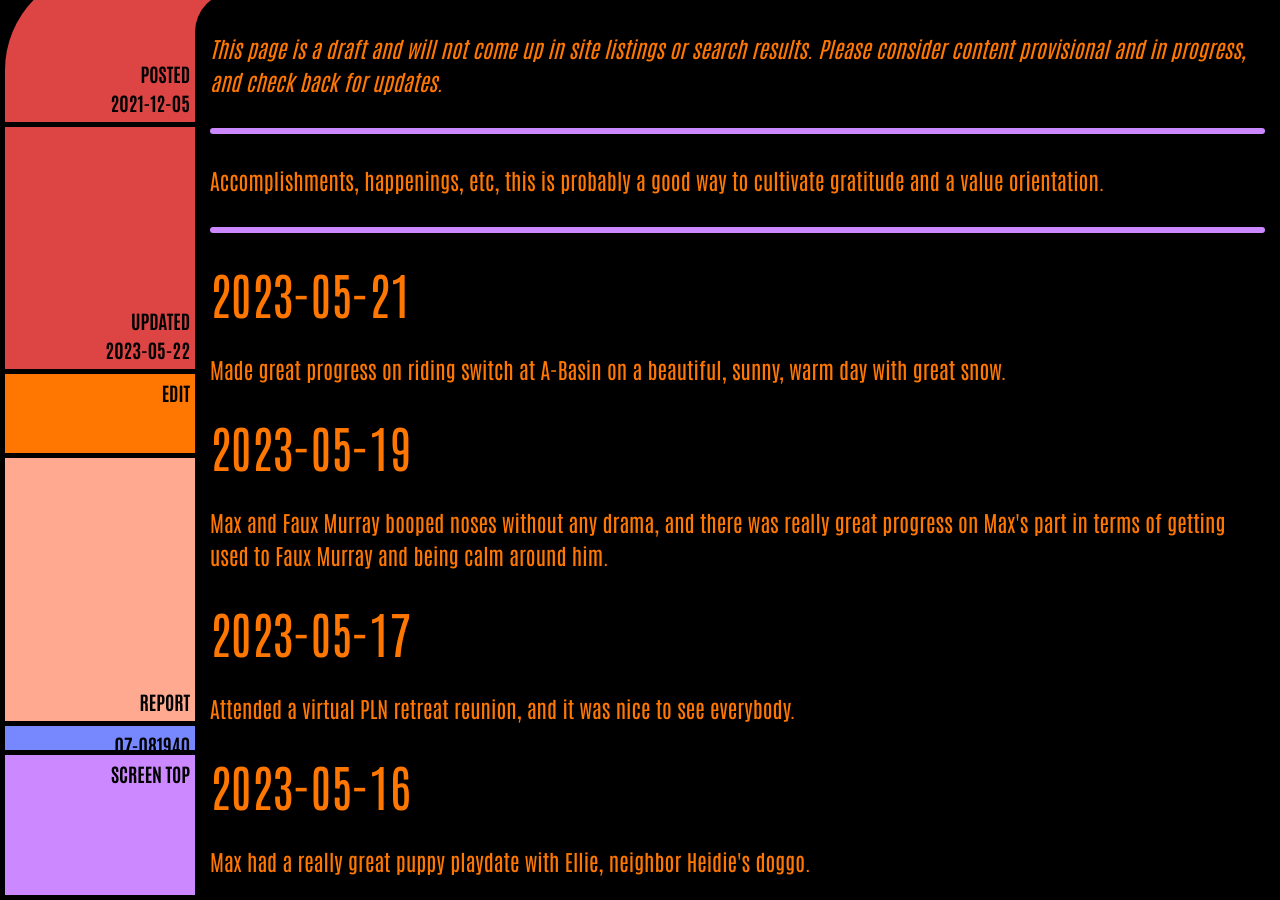
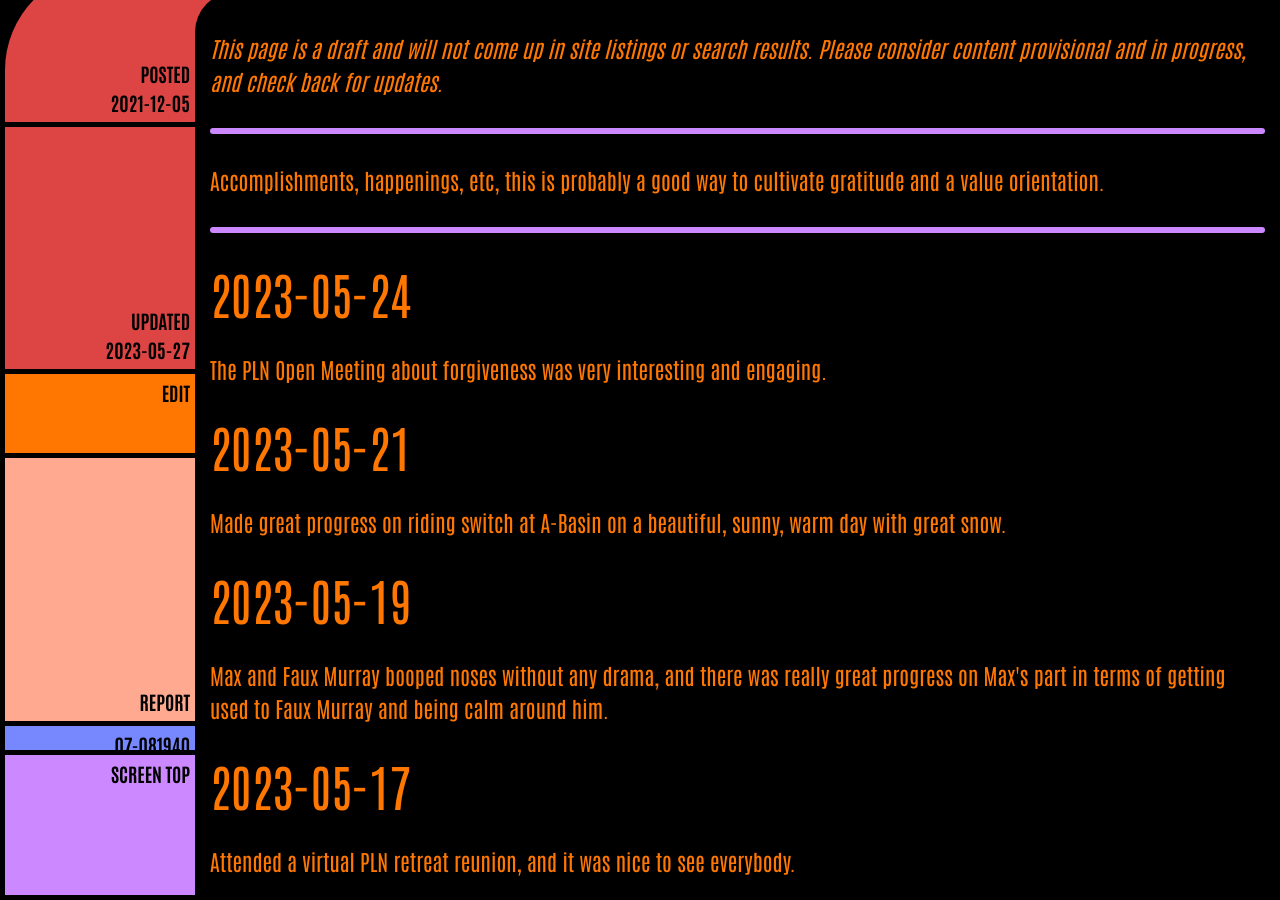
Before and after one commit to ArthurZey/arthurzey.github.io, a Jekyll site: the page built from _pages/one-good-thing.md, in a window 1280 px wide and 900 px high, scrolled down 333 px. Built offline with Jekyll 4.4.1, drawn with Linux system fonts in a browser that asks for light colours.

Commit message:
added 2023-05-24

```diff
--- a/_pages/one-good-thing.md
+++ b/_pages/one-good-thing.md
@@ -2,12 +2,15 @@
 title: One Good Thing
 description: "Accomplishments, happenings, etc, this is probably a good way to cultivate gratitude and a value orientation."
 date: "2021-12-05"
-last_modified_at: "2023-05-22T02:56:29+00:00"
+last_modified_at: "2023-05-27T17:38:49+00:00"
 tags:
   - happenings
   - draft
 sitemap: false
 ---
+
+## 2023-05-24
+The PLN Open Meeting about forgiveness was very interesting and engaging.
 
 ## 2023-05-21
 Made great progress on riding switch at A-Basin on a beautiful, sunny, warm day with great snow.
```
